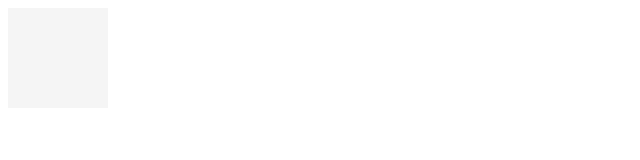
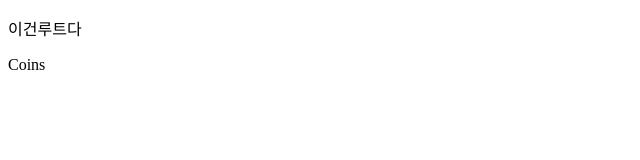
Before and after one commit to gaebaribari/practice-typescript, a React (Create React App) app: page / in a window 1280 px wide. Shown: the top 160 px of the page, without its empty margins (0-640 px from the left). Built offline with nearby package versions, Linux system fonts and the light colour scheme.

Commit message:
Practice : react-router

```diff
--- a/package.json
+++ b/package.json
@@ -11,11 +11,14 @@
     "@types/node": "^16.7.13",
     "@types/react": "^18.0.0",
     "@types/react-dom": "^18.0.0",
+    "@types/react-router-dom": "^5.3.3",
     "react": "^18.3.1",
     "react-dom": "^18.3.1",
+    "react-router-dom": "^6.27.0",
     "react-scripts": "5.0.1",
     "styled-components": "^6.1.13",
     "typescript": "^4.4.2",
+    "v6": "^0.0.0",
     "web-vitals": "^2.1.0"
   },
   "scripts": {
--- /dev/null
+++ b/src/App.tsx
@@ -0,0 +1,28 @@
+import { createBrowserRouter, RouterProvider } from "react-router-dom";
+import { createGlobalStyle } from "styled-components";
+import Root from "./routes/Root";
+import Coins from "./routes/Coins";
+import Coin from "./routes/Coin";
+
+const router = createBrowserRouter([
+    {
+      path: '/',
+      element: <Root />,
+      children: [
+        {
+          index: true,
+          element: <Coins />,
+        },
+        {
+          path: '/:coinId',
+          element: <Coin/>,
+        },
+      ]
+    },
+
+
+  ]);
+
+export default function App() {
+  return <RouterProvider router={router} />;
+}
--- a/src/index.tsx
+++ b/src/index.tsx
@@ -2,16 +2,17 @@ import React from 'react';
 import ReactDOM from 'react-dom/client';
 import reportWebVitals from './reportWebVitals';
 import { ThemeProvider } from 'styled-components';
-import { lightTheme } from './theme';
-import AppTheme from './AppTheme';
+import { theme } from './theme';
+import App from './App';
 
 const root = ReactDOM.createRoot(
   document.getElementById('root') as HTMLElement
 );
+
 root.render(
   <React.StrictMode>
-    <ThemeProvider theme={lightTheme}>
-      <AppTheme />
+    <ThemeProvider theme={theme}>
+      <App/>
     </ThemeProvider>
   </React.StrictMode>
 );
--- /dev/null
+++ b/src/routes/Coin.tsx
@@ -0,0 +1,8 @@
+
+export default function Coin() {
+  return (
+   <div>
+    Coin
+   </div>
+  );
+}
--- /dev/null
+++ b/src/routes/Coins.tsx
@@ -0,0 +1,8 @@
+
+export default function Coins() {
+    return (
+     <div>
+      Coins
+     </div>
+    );
+  }
--- /dev/null
+++ b/src/routes/Root.tsx
@@ -0,0 +1,12 @@
+import { Outlet } from "react-router-dom";
+
+
+export default function Root() {
+
+    return (
+     <div>
+    <p>이건루트다</p>
+    <Outlet></Outlet>
+     </div>
+    );
+  }
--- a/src/theme.ts
+++ b/src/theme.ts
@@ -1,12 +1,6 @@
 import { DefaultTheme } from 'styled-components';
-export const lightTheme: DefaultTheme = {
+export const theme: DefaultTheme = {
     bgColor: 'whitesmoke',
     textColor: '#111',
     btnColor: 'tomato',
 }
-
-export const darkTheme: DefaultTheme = {
-    bgColor: '#111',
-    textColor: 'whitesmoke',
-    btnColor: 'teal',
-}
```
Also changed, not shown: 2 other files (tests, documents, lock files or other folders).
